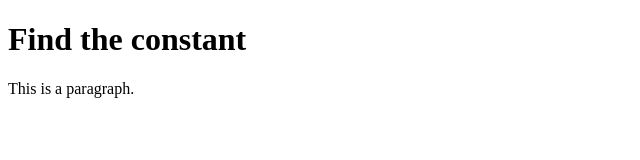
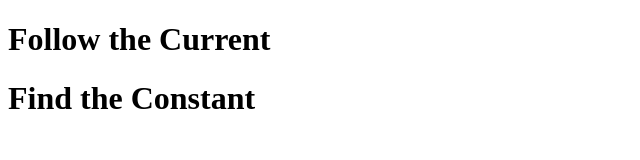
Before and after one commit to Sparks29032/KaprekarPuzzle, a plain HTML site: page docs/twentythree.html in a window 1280 px wide. Shown: the whole page, without its empty margins (0-640 px from the left). Drawn offline with Linux system fonts and the light colour scheme.

Commit message:
Add files via upload

```diff
--- a/docs/twentythree.html
+++ b/docs/twentythree.html
@@ -3,10 +3,11 @@
 <head>
 <title>23</title>
 </head>
+
 <body>
-
-<h1>Find the constant</h1>
-<p>This is a paragraph.</p>
+<h1>Follow the Current</h1>
+<h1>Find the Constant</h1>
 
 </body>
+
 </html>
```
Also changed, not shown: docs/index.html (+10 -4 lines), docs/shipwreck.html (line endings or trailing spaces).
